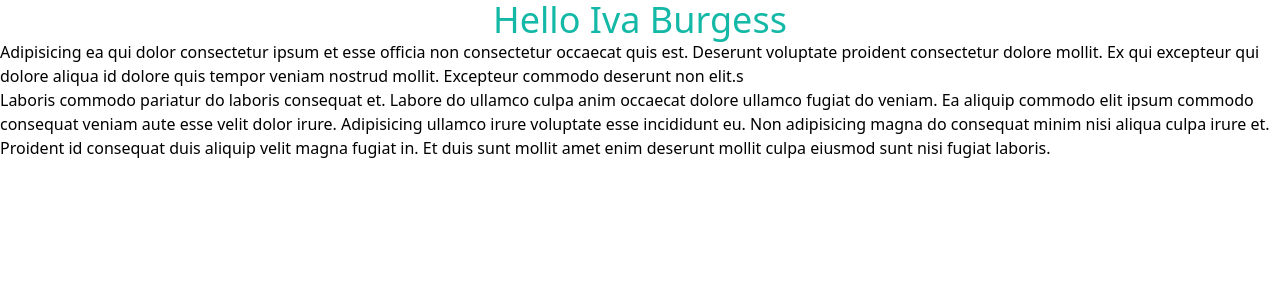
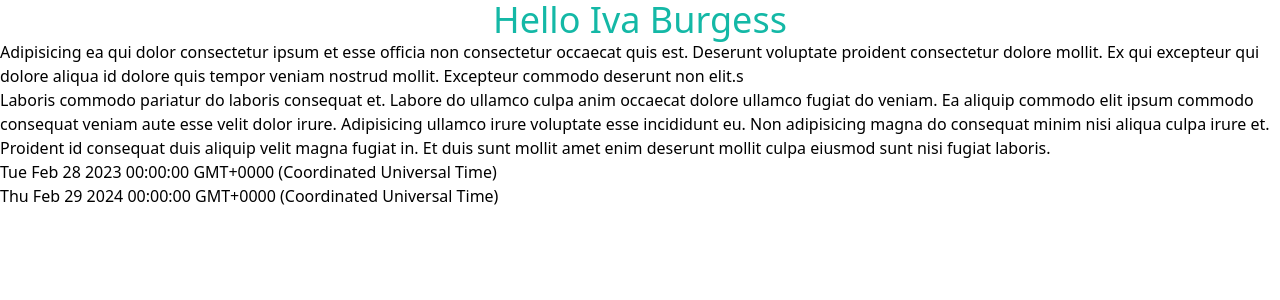
Before and after one commit to jhordyess/date-range-picker, a React app: page / in a window 1280 px wide. Shown: the top 300 px of the page. Built offline with nearby package versions, Linux system fonts and the light colour scheme.

Commit message:
Add range functions

```diff
--- a/src/App.tsx
+++ b/src/App.tsx
@@ -1,4 +1,5 @@
 import * as React from "react";
+import { last12Months } from "./calcs/ranges";
 
 export default function App() {
   return (
@@ -19,6 +20,10 @@ export default function App() {
         consequat duis aliquip velit magna fugiat in. Et duis sunt mollit amet
         enim deserunt mollit culpa eiusmod sunt nisi fugiat laboris.
       </p>
+      <ul>
+        <li>{last12Months(new Date(2024, 1, 29)).ini.toString()}</li>
+        <li>{last12Months(new Date(2024, 1, 29)).end.toString()}</li>
+      </ul>
     </div>
   );
 }
--- /dev/null
+++ b/src/calcs/index.ts
@@ -0,0 +1,41 @@
+export const getFirstDay = (curr = new Date()): Date =>
+  new Date(curr.getFullYear(), curr.getMonth(), 1);
+
+export const getLastDay = (curr = new Date()): Date =>
+  new Date(curr.getFullYear(), curr.getMonth() + 1, 0);
+
+export const subtractDay = (days = 0, curr = new Date()): Date => {
+  const today = curr.getDate();
+  const sub = today - days;
+  if (sub > 0) return new Date(curr.getFullYear(), curr.getMonth(), sub);
+  else {
+    const lastDayPastMonth = new Date(curr.getFullYear(), curr.getMonth(), 0);
+    return new Date(
+      lastDayPastMonth.getFullYear(),
+      lastDayPastMonth.getMonth(),
+      lastDayPastMonth.getDate() + sub
+    );
+  }
+};
+
+export const subtractMonth = (months = 0, curr = new Date()): Date => {
+  const _month = curr.getMonth();
+  const sub = _month - months;
+  let last;
+  if (sub > 0) last = new Date(curr.getFullYear(), sub, 1);
+  else {
+    const lastDayPastYear = new Date(curr.getFullYear(), 0, 0);
+    last = new Date(
+      lastDayPastYear.getFullYear(),
+      lastDayPastYear.getMonth() + sub,
+      1
+    );
+  }
+  const lastDate = getLastDay(last).getDate();
+  const date = curr.getDate();
+  return new Date(
+    last.getFullYear(),
+    last.getMonth(),
+    lastDate < date ? lastDate : date
+  );
+};
--- /dev/null
+++ b/src/calcs/ranges.ts
@@ -0,0 +1,39 @@
+import { getFirstDay, subtractDay, subtractMonth } from ".";
+
+type TRange = { ini: Date; end: Date };
+
+export const last7Days = (curr = new Date()): TRange => ({
+  ini: subtractDay(7, curr),
+  end: curr,
+});
+
+export const last14Days = (curr = new Date()): TRange => ({
+  ini: subtractDay(14, curr),
+  end: curr,
+});
+
+export const last30Days = (curr = new Date()): TRange => ({
+  ini: subtractDay(30, curr),
+  end: curr,
+});
+
+export const last3Months = (curr = new Date()): TRange => ({
+  ini: subtractMonth(2, curr),
+  end: curr,
+});
+
+export const last12Months = (curr = new Date()): TRange => ({
+  ini: subtractMonth(11, curr),
+  end: curr,
+});
+
+export const month2date = (curr = new Date()): TRange => ({
+  ini: getFirstDay(curr),
+  end: curr,
+});
+
+export const quarter2date = (curr = new Date()): TRange => {
+  const month = Math.round((curr.getMonth() + 1) / 3) - 1;
+  const ini = new Date(curr.getFullYear(), month, 1);
+  return { ini, end: curr };
+};
```
